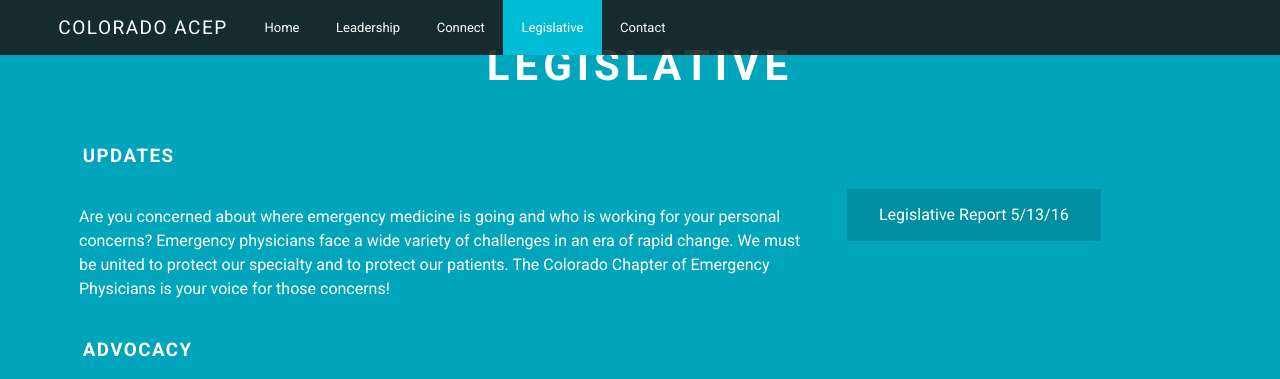
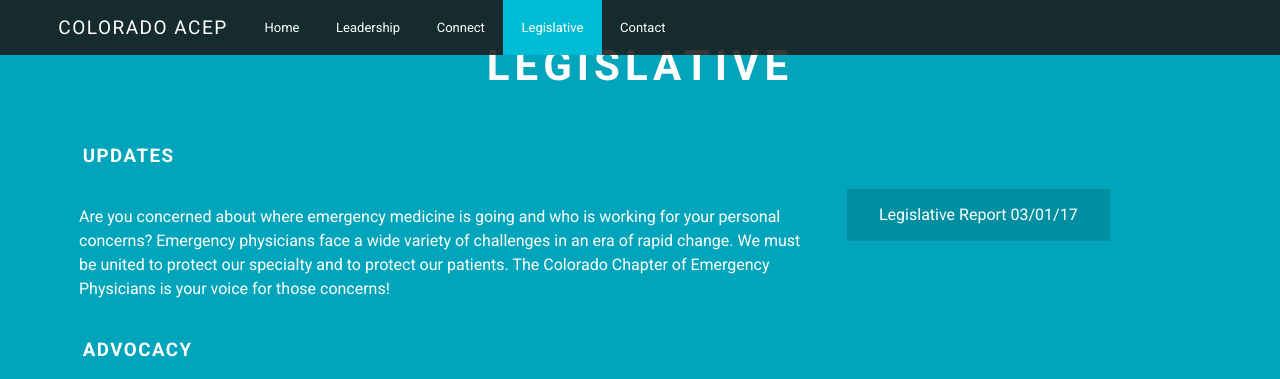
Before and after one commit to pebutler3/coacep, a Jekyll site: the page built from index.html, in a window 1280 px wide and 900 px high, scrolled down 3001 px. Shown: the top 379 px of the window. Built offline with Jekyll 4.4.1, drawn with Linux system fonts in a browser that asks for light colours.

Commit message:
added first leg report of 2017

```diff
--- a/index.html
+++ b/index.html
@@ -51,7 +51,7 @@
             <p>Are you concerned about where emergency medicine is going and who is working for your personal concerns? Emergency physicians face a wide variety of challenges in an era of rapid change. We must be united to protect our specialty and to protect our patients.  The Colorado Chapter of Emergency Physicians is your voice for those concerns!</p>
         </div>
         <ul>
-            <li><a class="button" href="/docs/reports/2016/may-2.pdf">Legislative Report 5/13/16</a></li>
+            <li><a class="button" href="/docs/reports/2017/may-1.pdf">Legislative Report 03/01/17</a></li>
         </ul>
     </section>
     <section class="advocacy">
```
Also changed, not shown: 1 other file.
